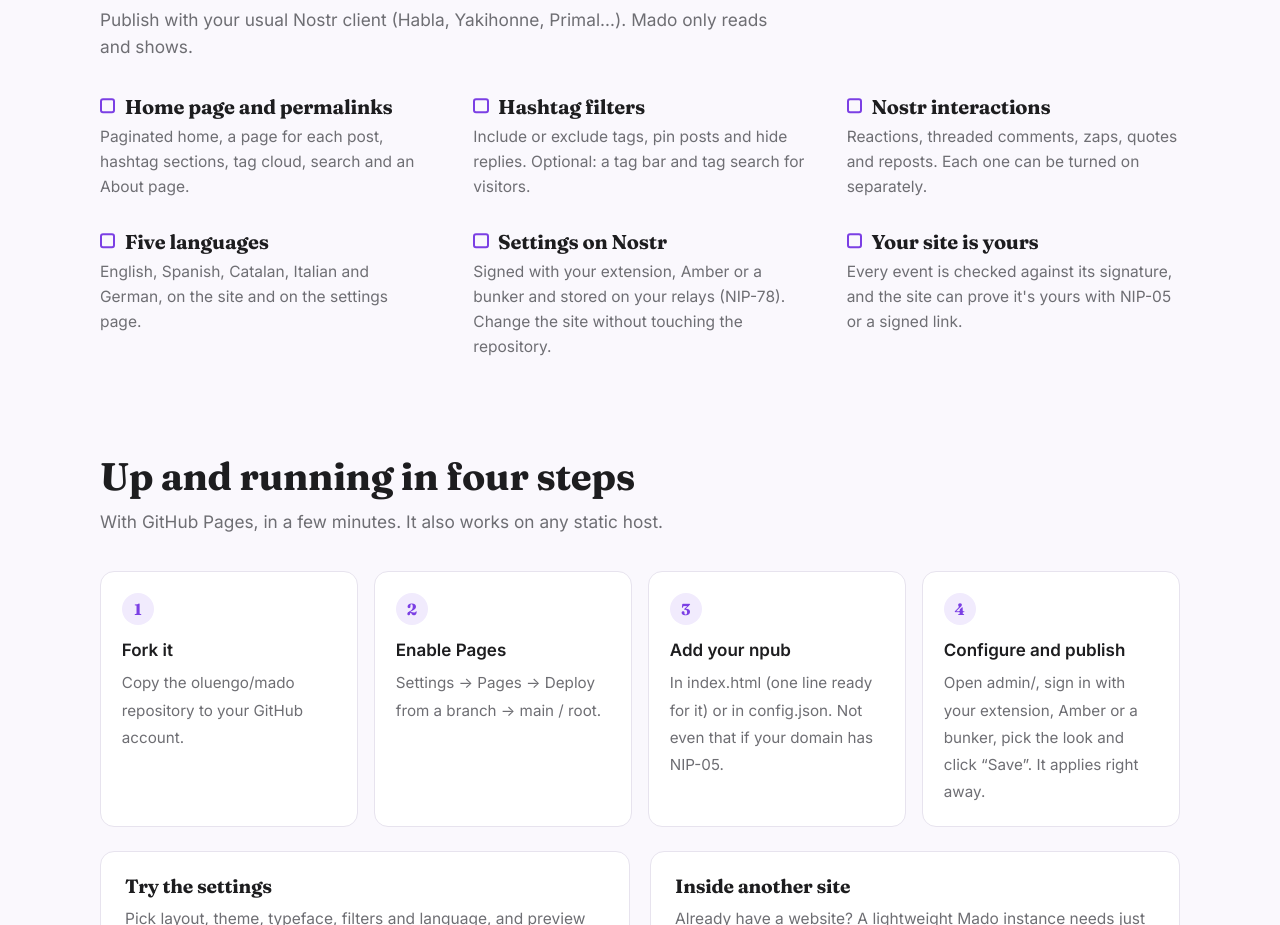
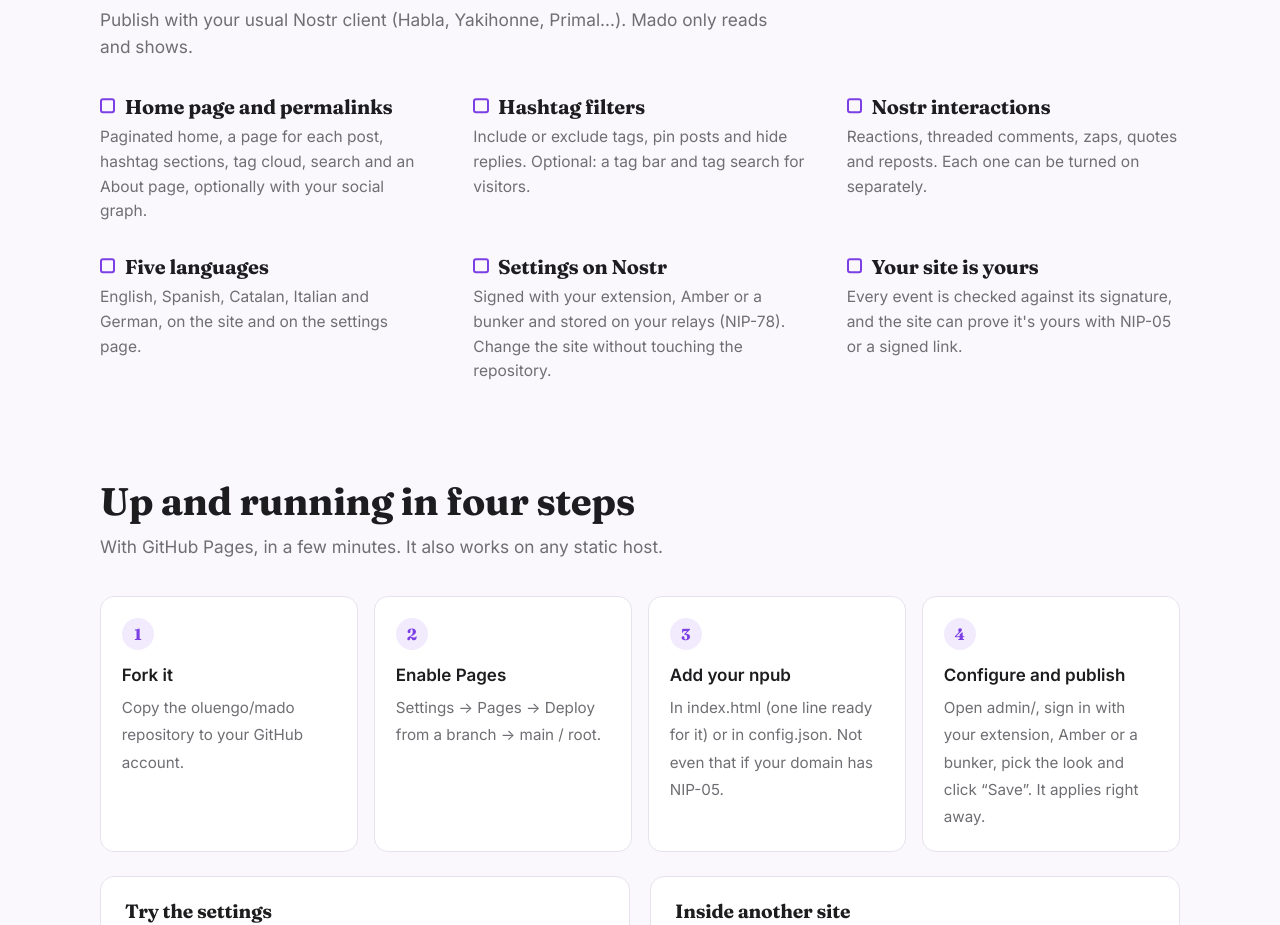
Before and after one commit to oluengo/mado, a plain HTML site: page site/index.html in a window 1280 px wide. Shown: the part 2091-3016 px from the top of the page. Drawn offline with Linux system fonts and the light colour scheme; files whose address does not match are found by name.

Commit message:
Landing: optional social graph on the About page
Co-Authored-By: Claude Opus 5.5 <noreply@anthropic.com>
Claude-Session: https://claude.ai/code/session_0113jh1VVKcFvvFnGdyFfwkZ

```diff
--- a/site/index.html
+++ b/site/index.html
@@ -268,7 +268,7 @@ const I = {
 		featTitle: "Everything a blog needs",
 		featLead: "Publish with your usual Nostr client (Habla, Yakihonne, Primal…). Mado only reads and shows.",
 		features: [
-			["Home page and permalinks", "Paginated home, a page for each post, hashtag sections, tag cloud, search and an About page."],
+			["Home page and permalinks", "Paginated home, a page for each post, hashtag sections, tag cloud, search and an About page, optionally with your social graph."],
 			["Hashtag filters", "Include or exclude tags, pin posts and hide replies. Optional: a tag bar and tag search for visitors."],
 			["Nostr interactions", "Reactions, threaded comments, zaps, quotes and reposts. Each one can be turned on separately."],
 			["Five languages", "English, Spanish, Catalan, Italian and German, on the site and on the settings page."],
```
